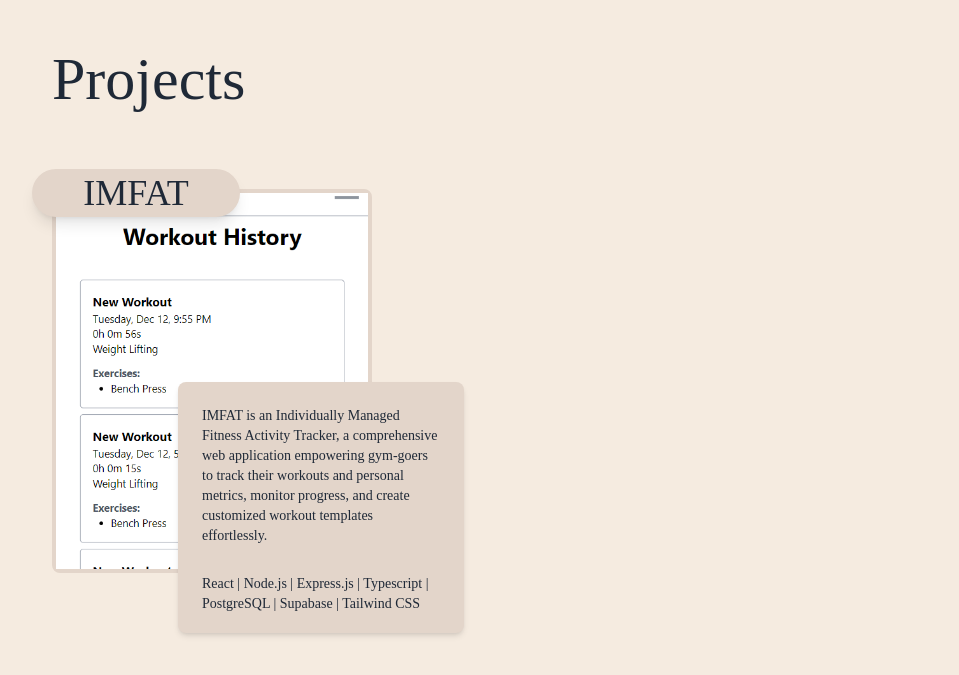
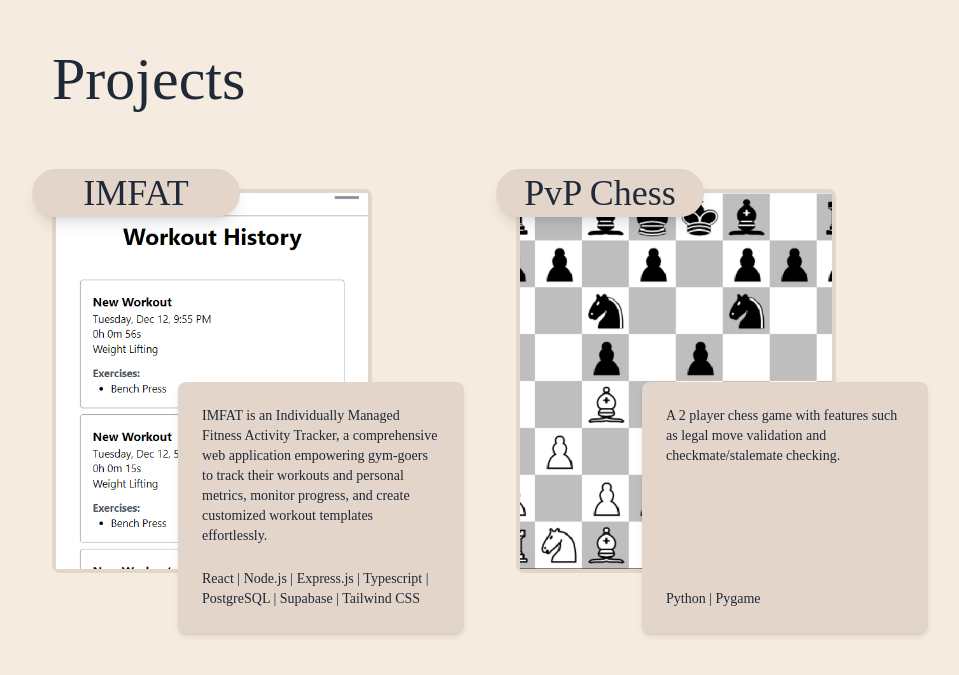
Before and after one commit to 04felixli/Portfolio-Website, a React (Create React App) app: page / in a window 1280 px wide. Shown: the part 735-1410 px from the top of the page, without its empty margins (108-1067 px from the left). Built offline with nearby package versions, Linux system fonts and the light colour scheme.

Commit message:
Added PvP chess project to projects section.

```diff
--- a/src/Components/Projects/Chess.tsx
+++ b/src/Components/Projects/Chess.tsx
@@ -2,9 +2,19 @@
 
 const Chess = () => {
     return (
-        <div className="w-80 h-96 border border-gray-800">
+        <button className="w-80 h-96 border border-color6 border-4 rounded-lg relative transition ease-in-out delay-150 hover:-translate-y-1 hover:scale-110 hover:shadow-md">
+            <h1 className="absolute -top-6 -left-6 rounded-full w-4/6 text-4xl text-center py-1 bg-color6 shadow-lg z-5">PvP Chess</h1>
+            <img src="/Images/ChessGame.png" alt="WorkoutHistory" className="w-full h-full object-cover" />
+            <div className="absolute -bottom-16 -right-24 rounded-lg bg-color6 w-11/12 h-4/6 text-sm p-6 z-5 shadow-md text-left flex flex-col justify-between">
+                <p>
+                    A 2 player chess game with features such as legal move validation and checkmate/stalemate checking.
+                </p>
+                <p>
+                    Python | Pygame
+                </p>
+            </div>
 
-        </div>
+        </button>
     )
 }
 
--- a/src/Components/Projects/IMFAT.tsx
+++ b/src/Components/Projects/IMFAT.tsx
@@ -6,11 +6,11 @@
         <button className="w-80 h-96 border border-color6 border-4 rounded-lg relative transition ease-in-out delay-150 hover:-translate-y-1 hover:scale-110 hover:shadow-md">
             <h1 className="absolute -top-6 -left-6 rounded-full w-4/6 text-4xl text-center py-1 bg-color6 shadow-lg z-5">IMFAT</h1>
             <img src="/Images/WorkoutHistory.png" alt="WorkoutHistory" className="w-full h-full object-cover" />
-            <div className="absolute -bottom-16 -right-24 rounded-lg bg-color6 w-11/12 h-4/6 text-sm p-6 z-5 shadow-md text-left">
+            <div className="absolute -bottom-16 -right-24 rounded-lg bg-color6 w-11/12 h-4/6 text-sm p-6 z-5 shadow-md text-left flex flex-col justify-between">
                 <p>
                     IMFAT is an Individually Managed Fitness Activity Tracker, a comprehensive web application empowering gym-goers to track their workouts and personal metrics, monitor progress, and create customized workout templates effortlessly.
                 </p>
-                <p className="mt-7">
+                <p>
                     React | Node.js | Express.js | Typescript | PostgreSQL | Supabase | Tailwind CSS
                 </p>
             </div>
--- a/src/Components/Projects/Projects.tsx
+++ b/src/Components/Projects/Projects.tsx
@@ -28,7 +28,7 @@
 
                 <section><IMFAT /></section>
 
-                {/* <section className="ml-10"><Chess /></section> */}
+                <section className="ml-36"><Chess /></section>
 
             </section>
 
```
Also changed, not shown: public/Images/ChessGame.png (added).
